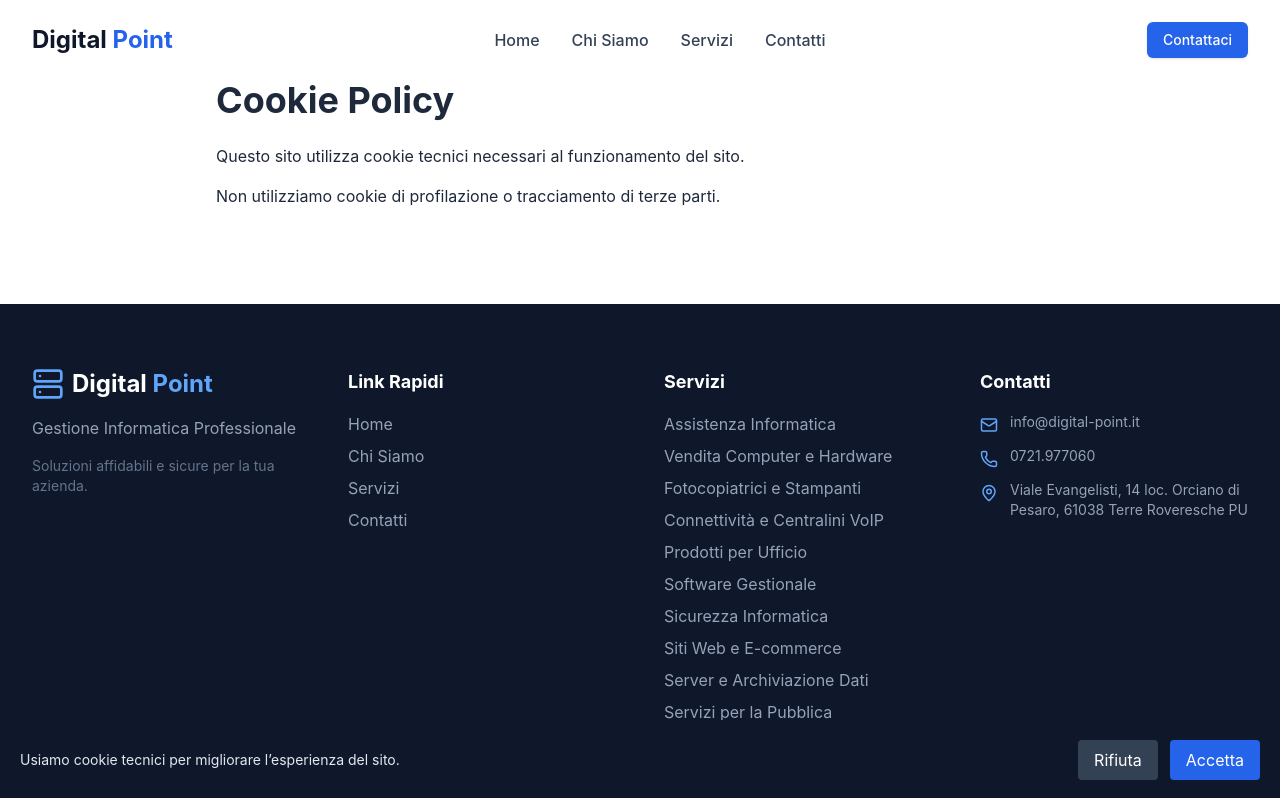
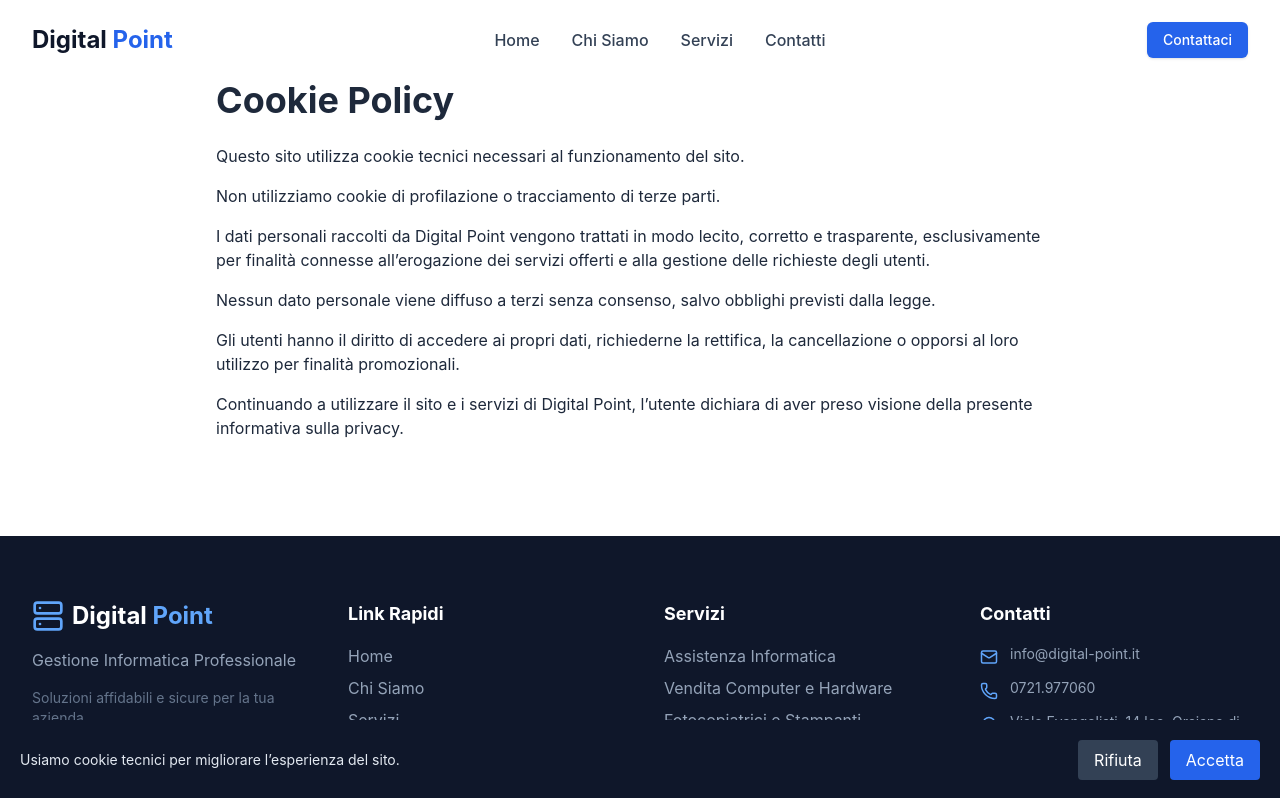
Before and after one commit to Vittomazza/digital-point-website, a React (Create React App) app: page /cookie in a window 1280 px wide. Shown: the top 798 px of the page. Built offline with nearby package versions, Linux system fonts and the light colour scheme.

Commit message:
Policy, terms, cookies rewrite

```diff
--- a/src/pages/CookiePolicy.jsx
+++ b/src/pages/CookiePolicy.jsx
@@ -12,6 +12,25 @@ export const CookiePolicy = () => {
       <p className="mb-4">
         Non utilizziamo cookie di profilazione o tracciamento di terze parti.
       </p>
+
+      <p className="mb-4">
+        I dati personali raccolti da Digital Point vengono trattati in modo lecito, corretto e trasparente,
+        esclusivamente per finalità connesse all’erogazione dei servizi offerti e alla gestione delle richieste degli utenti.
+      </p>
+
+      <p className="mb-4">
+        Nessun dato personale viene diffuso a terzi senza consenso, salvo obblighi previsti dalla legge.
+      </p>
+
+      <p className="mb-4">
+        Gli utenti hanno il diritto di accedere ai propri dati, richiederne la rettifica, la cancellazione o opporsi
+        al loro utilizzo per finalità promozionali.
+      </p>
+
+      <p className="mb-4">
+        Continuando a utilizzare il sito e i servizi di Digital Point, l’utente dichiara di aver preso visione
+        della presente informativa sulla privacy.
+      </p>
     </div>
   );
 };
```
